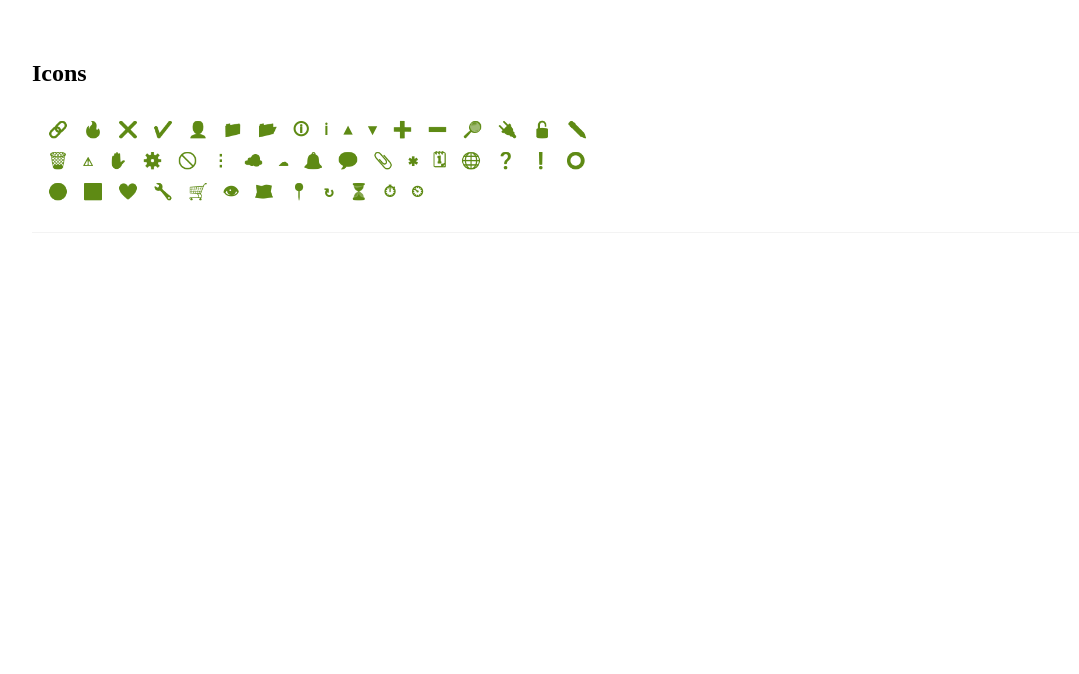
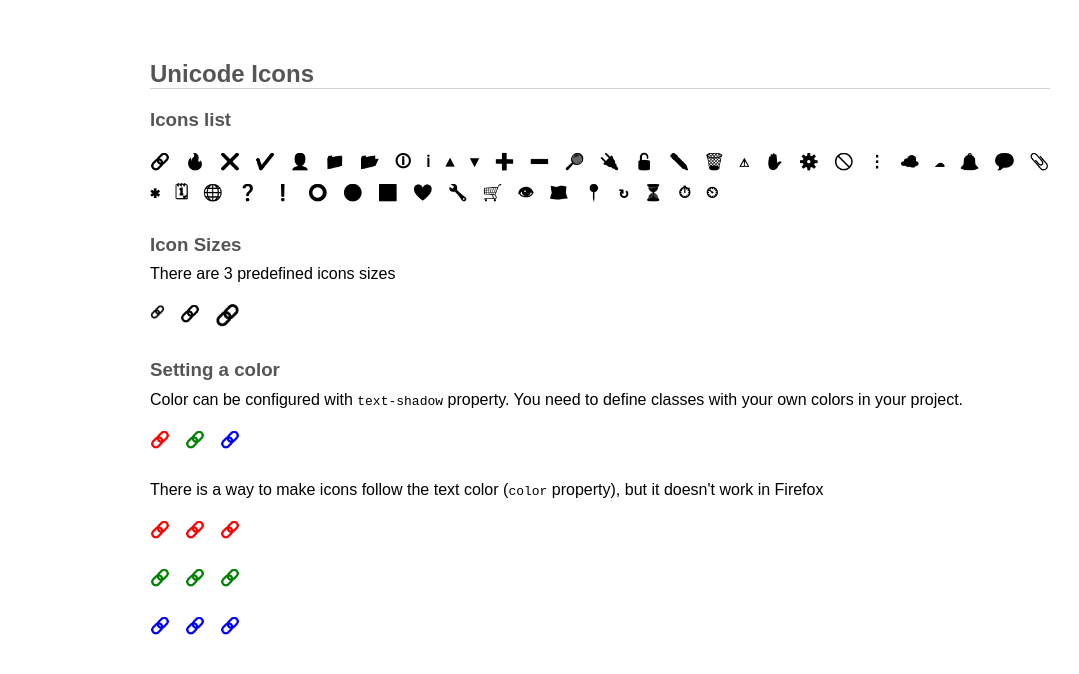
Before and after one commit to flametaichou/unicode-icons, a website: page index.html in a window 1280 px wide. Shown: the whole page, without its empty margins (40-1119 px from the left). Drawn offline with nearby package versions, Linux system fonts and the light colour scheme; files that its build step writes are made by us from their sources.

Commit message:
remove predefined colors, rename the main to u-icon, add README.md

```diff
--- a/index.html
+++ b/index.html
@@ -2,123 +2,148 @@
 <html lang="en">
 <head>
     <meta charset="UTF-8">
-    <title>Unicode Icons</title>
+    <title>Unicode Icons - Storybook</title>
     <link rel="stylesheet" href="dist/unicode-icons.css">
     <style>
         body {
             padding: 2em 4em;
+            font-family: Arial, sans-serif;
+            max-width: 900px;
+            margin-left: auto;
+            margin-right: auto;
         }
 
-        .section {
-            display: flex;
-            gap: 1em;
-            border-bottom: 1px solid var(--gray0);
-            padding: 1em;
+        h2 {
+            border-bottom: 1px solid lightgray;
         }
 
-        .section__left {
-            flex: 1 0;
+        hgroup h3, hgroup p {
+            margin-block-start: 0.5em;
+            margin-block-end: 0.5em;
         }
 
-        .section__right {
-
-            flex: 1 0;
+        h1, h2, h3, h4, h5, h6 {
+            color: #555555;
         }
 
-        .nav-background {
-            padding: 1em;
-            background: var(--primary);
+        .icons-container {
+            display: flex;
+            gap: 15px;
+            flex-wrap: wrap;
+            margin-top: 24px;
+            margin-bottom: 32px;
         }
 
-        .tabs-background {
-            height: 48px;
-            display: flex;
-            background-color: var(--gray0);
-            border-bottom: 1px solid var(--gray2);
+        .text-red {
+            color: red;
+        }
+
+        .text-green {
+            color: green;
+        }
+
+        .text-blue {
+            color: blue;
+        }
+
+        .text-shadow-red {
+            text-shadow: 0 0 0 red;
+        }
+
+        .text-shadow-green {
+            text-shadow: 0 0 0 green;
+        }
+
+        .text-shadow-blue {
+            text-shadow: 0 0 0 blue;
         }
     </style>
 </head>
 
 <body>
-<h2>Icons</h2>
-<div class="section">
-    <div class="section__left">
-        <div style="display: flex; gap: 15px; flex-wrap: wrap;">
-            <span class="icon link secondary"></span>
-            <span class="icon flame secondary"></span>
-            <span class="icon close secondary"></span>
-            <span class="icon check secondary"></span>
-            <span class="icon account secondary"></span>
-            <span class="icon folder secondary"></span>
-            <span class="icon folder-open secondary"></span>
-            <span class="icon information secondary"></span>
-            <span class="icon information-symbol secondary"></span>
-            <span class="icon triangle secondary"></span>
-            <span class="icon triangle-down secondary"></span>
-            <span class="icon plus secondary"></span>
-            <span class="icon minus secondary"></span>
-            <span class="icon magnify secondary"></span>
-            <span class="icon connection secondary"></span>
-            <span class="icon lock secondary"></span>
-            <span class="icon pencil secondary"></span>
-            <span class="icon delete secondary"></span>
-            <span class="icon alert secondary"></span>
-            <span class="icon hand secondary"></span>
-            <span class="icon cog secondary"></span>
-            <span class="icon cancel secondary"></span>
-            <span class="icon dots secondary"></span>
-            <span class="icon cloud secondary"></span>
-            <span class="icon cloud-outline secondary"></span>
-            <span class="icon bell secondary"></span>
-            <span class="icon message secondary"></span>
-            <span class="icon paperclip secondary"></span>
-            <span class="icon asterisk secondary"></span>
-            <span class="icon calendar secondary"></span>
-            <span class="icon web secondary"></span>
-            <span class="icon help secondary"></span>
-            <span class="icon exclamation secondary"></span>
-            <span class="icon circle-outline secondary"></span>
-            <span class="icon circle secondary"></span>
-            <span class="icon square secondary"></span>
-            <span class="icon heart secondary"></span>
-            <span class="icon wrench secondary"></span>
-            <span class="icon cart secondary"></span>
-            <span class="icon eye secondary"></span>
-            <span class="icon map secondary"></span>
-            <span class="icon map-marker secondary"></span>
-            <span class="icon refresh secondary"></span>
-            <span class="icon timer-sand secondary"></span>
-            <span class="icon timer secondary"></span>
-            <span class="icon clock secondary"></span>
-        </div>
-
-
-        <div style="display: flex; gap: 15px; flex-wrap: wrap; padding-top: 15px">
-
-            <span class="icon square-md secondary"></span>
-            <span class="icon square-sm secondary"></span>
-            <span class="icon square-xs secondary"></span>
-            <span class="icon email secondary"></span>
-
-
-
-            <span class="icon play secondary"></span>
-            <span class="icon palette secondary"></span>
-            <span class="icon chevron secondary"></span>
-            <span class="icon filter secondary"></span>
-            <span class="icon camera secondary"></span>
-            <span class="icon chart secondary"></span>
-            <span class="icon clipboard secondary"></span>
-            <span class="icon reload secondary"></span>
-            <span class="icon dots-horizontal secondary"></span>
-            <span class="icon rotate secondary"></span>
-            <span class="icon pause secondary"></span>
-            <span class="icon download secondary"></span>
-            <span class="icon upload secondary"></span>
-        </div>
-    </div>
-    <div class="section__right">
-    </div>
+<h2>Unicode Icons</h2>
+<h3>Icons list</h3>
+<div class="icons-container">
+    <span class="u-icon link"></span>
+    <span class="u-icon flame"></span>
+    <span class="u-icon close"></span>
+    <span class="u-icon check"></span>
+    <span class="u-icon account"></span>
+    <span class="u-icon folder"></span>
+    <span class="u-icon folder-open"></span>
+    <span class="u-icon information"></span>
+    <span class="u-icon information-symbol"></span>
+    <span class="u-icon triangle"></span>
+    <span class="u-icon triangle-down"></span>
+    <span class="u-icon plus"></span>
+    <span class="u-icon minus"></span>
+    <span class="u-icon magnify"></span>
+    <span class="u-icon connection"></span>
+    <span class="u-icon lock"></span>
+    <span class="u-icon pencil"></span>
+    <span class="u-icon delete"></span>
+    <span class="u-icon alert"></span>
+    <span class="u-icon hand"></span>
+    <span class="u-icon cog"></span>
+    <span class="u-icon cancel"></span>
+    <span class="u-icon dots"></span>
+    <span class="u-icon cloud"></span>
+    <span class="u-icon cloud-outline"></span>
+    <span class="u-icon bell"></span>
+    <span class="u-icon message"></span>
+    <span class="u-icon paperclip"></span>
+    <span class="u-icon asterisk"></span>
+    <span class="u-icon calendar"></span>
+    <span class="u-icon web"></span>
+    <span class="u-icon help"></span>
+    <span class="u-icon exclamation"></span>
+    <span class="u-icon circle-outline"></span>
+    <span class="u-icon circle"></span>
+    <span class="u-icon square"></span>
+    <span class="u-icon heart"></span>
+    <span class="u-icon wrench"></span>
+    <span class="u-icon cart"></span>
+    <span class="u-icon eye"></span>
+    <span class="u-icon map"></span>
+    <span class="u-icon map-marker"></span>
+    <span class="u-icon refresh"></span>
+    <span class="u-icon timer-sand"></span>
+    <span class="u-icon timer"></span>
+    <span class="u-icon clock"></span>
+</div>
+<hgroup>
+    <h3>Icon Sizes</h3>
+    <p>There are 3 predefined icons sizes</p>
+</hgroup>
+<div class="icons-container">
+    <span class="u-icon u-icon--small link"></span>
+    <span class="u-icon link"></span>
+    <span class="u-icon u-icon--large link"></span>
+</div>
+<hgroup>
+    <h3>Setting a color</h3>
+    <p>Color can be configured with <code>text-shadow</code> property. You need to define classes with your own colors in your project.</p>
+</hgroup>
+<div class="icons-container">
+    <span class="u-icon link text-shadow-red"></span>
+    <span class="u-icon link text-shadow-green"></span>
+    <span class="u-icon link text-shadow-blue"></span>
+</div>
+<p>There is a way to make icons follow the text color (<code>color</code> property), but it doesn't work in Firefox</p>
+<div class="icons-container text-red">
+    <span class="u-icon u-icon--text link"></span>
+    <span class="u-icon u-icon--text link"></span>
+    <span class="u-icon u-icon--text link"></span>
+</div>
+<div class="icons-container text-green">
+    <span class="u-icon u-icon--text link"></span>
+    <span class="u-icon u-icon--text link"></span>
+    <span class="u-icon u-icon--text link"></span>
+</div>
+<div class="icons-container text-blue">
+    <span class="u-icon u-icon--text link"></span>
+    <span class="u-icon u-icon--text link"></span>
+    <span class="u-icon u-icon--text link"></span>
 </div>
 
 </body>
--- a/package.json
+++ b/package.json
@@ -5,6 +5,7 @@
   "main": "index.js",
   "scripts": {
     "dev": "npm run sass:watch & npm run server",
+    "build": "sass src/main.scss dist/unicode-icons.css",
     "server": "live-server --port=8080 --entry-file=index.html",
     "sass:watch": "sass src/main.scss dist/unicode-icons.css --watch"
   },
@@ -13,6 +14,6 @@
   "license": "MIT",
   "devDependencies": {
     "live-server": "^1.2.2",
-    "sass": "^1.64.1"
+    "sass": "^1.83.4"
   }
 }
--- a/src/_icon.scss
+++ b/src/_icon.scss
@@ -1,20 +1,13 @@
-// https://www.w3schools.com/cssref/pr_gen_content.php
-// TODO: fix element size
-
-.icon {
+.u-icon {
   line-height: 16px;
   font-size: 16px;
+
   color: transparent;
-  text-shadow: 0 0 0 var(--black);
+  text-shadow: 0 0 0 black;
+
   font-family: monospace !important;
   font-weight: bold;
   text-align: center;
-
-  @each $colorName, $hex in $colors {
-    &.#{$colorName} {
-      text-shadow: 0 0 0 var(--#{$colorName});
-    }
-  }
 
   &--small {
     line-height: 12px;
@@ -26,7 +19,12 @@
     font-size: 20px;
   }
 
-  // TODO: --text
+  // TODO: It doesn't work in Firefox
+  &--text {
+    -webkit-text-fill-color: transparent;
+    color: inherit;
+    text-shadow: 0 0 0;
+  }
 
   @each $iconName, $iconContent in $icons {
     &.#{$iconName} {
--- a/src/_vars.scss
+++ b/src/_vars.scss
@@ -1,14 +1,3 @@
-// https://www.canva.com/colors/color-palettes/fresh-for-squeezing/
-$colors: (
-        primary: #303032,
-        secondary: #5E8A14,
-        accent: #EBB30A,
-        info: #278AB0,
-        success: #1DC690,
-        warning: #FF851B,
-        error: #FF4136
-);
-
 $icons: (
         link: '🔗',
         flame: '🔥',
--- a/src/main.scss
+++ b/src/main.scss
@@ -1,22 +1,2 @@
 @import "vars";
 @import "icon";
-
-:root {
-    @each $colorName, $hex in $colors {
-      --#{$colorName}: #{$hex};
-      --#{$colorName}-darken1: #{darken($hex, 3)};
-      --#{$colorName}-darken2: #{darken($hex, 8)};
-      --#{$colorName}-lighten1: #{lighten($hex, 3)};
-      --#{$colorName}-lighten2: #{lighten($hex, 8)};
-      --#{$colorName}-hover1: #{rgba($hex, 0.1)};
-      --#{$colorName}-hover2: #{rgba($hex, 0.3)};
-    }
-
-    --black: #1d1d1d;
-    --white: #ffffff;
-    --gray0: #f3f3f3;
-    --gray1: #d4d4d4;
-    --gray2: #b7b7b7;
-    --gray3: gray;
-    --gray4: #353535;
-  }
```
Also changed, not shown: README.md, images/preview.gif (added), 1 other file.
